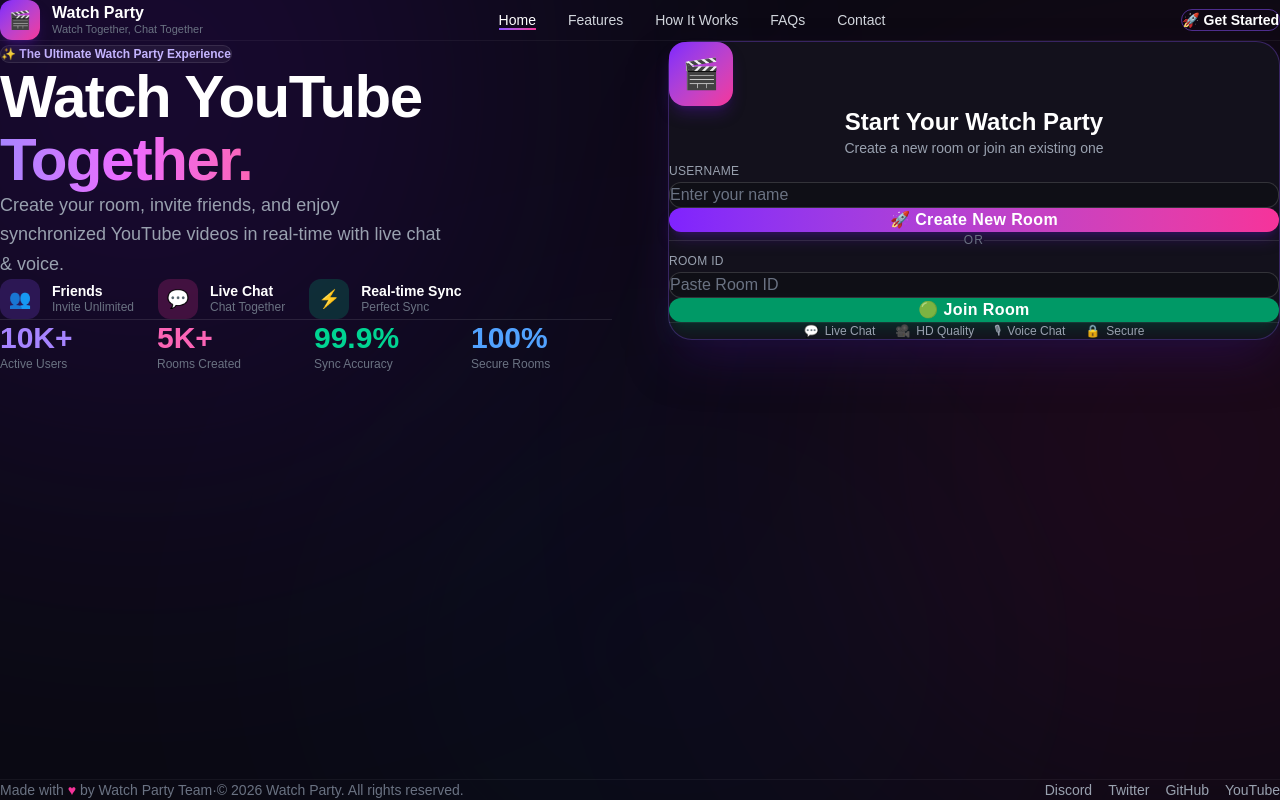
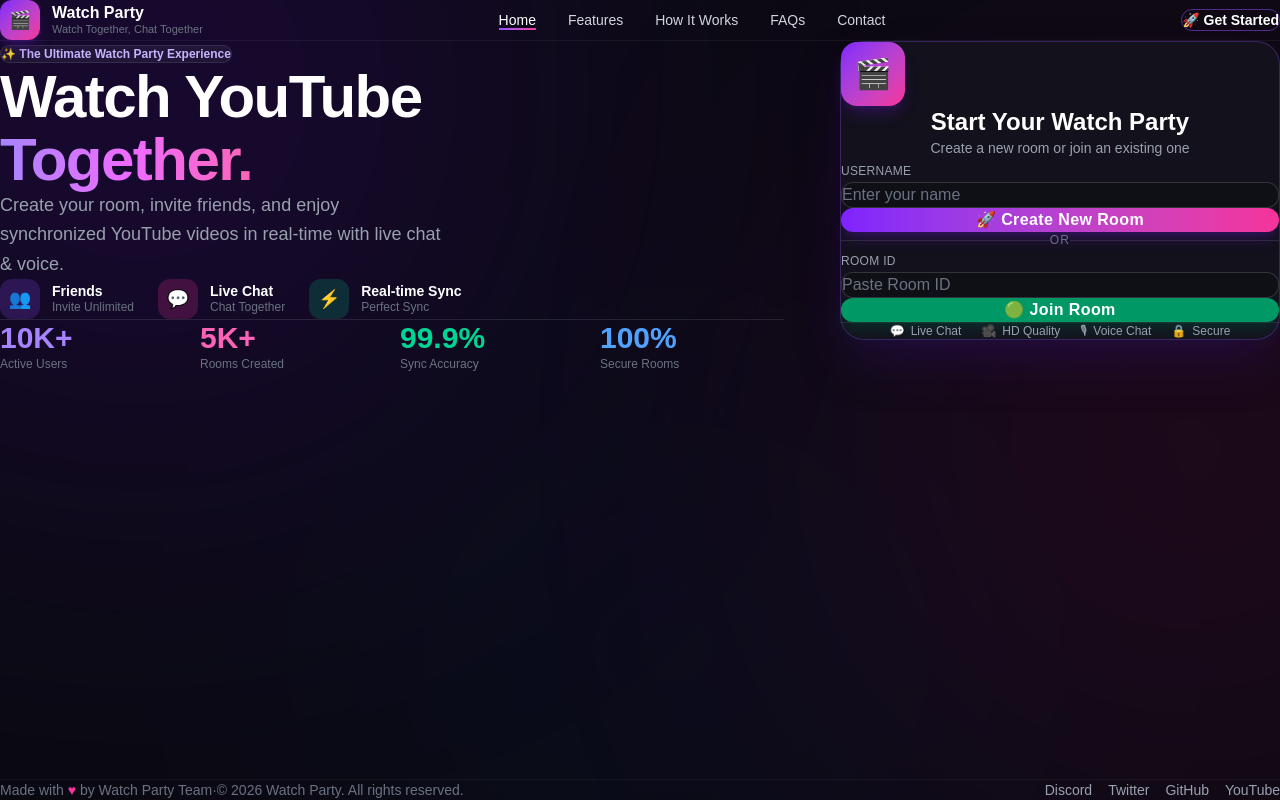
Before and after one commit to Antimakumari06/Watch_Party, a React (Vite) app in the folder client/: page / in a window 1280 px wide. Built offline with nearby package versions, Linux system fonts and the light colour scheme; no server answers.

Commit message:
Fix hero layout centering

```diff
--- a/client/src/pages/Home.tsx
+++ b/client/src/pages/Home.tsx
@@ -29,7 +29,7 @@
   };
 
   return (
-    <div className="relative min-h-screen w-full overflow-hidden bg-[#0a0a12] flex flex-col">
+    <div className="relative min-h-screen w-full overflow-x-hidden bg-[#0a0a12] flex flex-col">
       {/* ===== Background glow ===== */}
       <div className="absolute inset-0 pointer-events-none overflow-hidden">
         <div className="absolute w-[600px] h-[600px] bg-violet-700 rounded-full blur-[200px] opacity-25 -top-52 -left-40" />
@@ -38,9 +38,10 @@
       </div>
 
       {/* ===== Navbar ===== */}
-      <nav className="relative z-20 flex items-center justify-between px-6 sm:px-10 py-5 border-b border-white/5">
+      <nav className="relative z-20 w-full flex justify-center px-6 sm:px-10 py-5 border-b border-white/5">
+        <div className="w-full max-w-7xl flex items-center justify-between">
           <div className="flex items-center gap-3">
-          <div className="w-10 h-10 rounded-xl bg-gradient-to-br from-violet-600 to-pink-500 flex items-center justify-center text-lg shadow-lg shadow-violet-900/40">
+            <div className="w-10 h-10 rounded-xl bg-gradient-to-br from-violet-600 to-pink-500 flex items-center justify-center text-lg shadow-lg shadow-violet-900/40 shrink-0">
               🎬
             </div>
             <div>
@@ -61,16 +62,18 @@
 
           <button
             onClick={createRoom}
-          className="hidden sm:flex items-center gap-2 px-5 py-2.5 rounded-xl border border-violet-500/50 text-white text-sm font-semibold hover:bg-violet-600/20 transition"
+            className="hidden sm:flex items-center gap-2 px-5 py-2.5 rounded-xl border border-violet-500/50 text-white text-sm font-semibold hover:bg-violet-600/20 transition shrink-0"
           >
             🚀 Get Started
           </button>
+        </div>
       </nav>
 
       {/* ===== Hero ===== */}
-      <div className="relative z-10 flex-1 max-w-7xl mx-auto w-full px-6 sm:px-10 py-14 grid lg:grid-cols-2 gap-14 items-start">
+      <div className="relative z-10 flex-1 w-full flex justify-center px-6 sm:px-10 py-14">
+        <div className="w-full max-w-7xl flex flex-col lg:flex-row gap-14 items-start">
           {/* Left column */}
-        <div>
+          <div className="w-full lg:flex-1 min-w-0">
             <span className="inline-block px-4 py-1.5 rounded-full bg-white/5 border border-white/10 text-violet-300 text-xs font-semibold mb-6">
               ✨ The Ultimate Watch Party Experience
             </span>
@@ -104,7 +107,7 @@
           </div>
 
           {/* Right column - form card */}
-        <div id="how" className="relative bg-[#13111c] border border-violet-500/30 rounded-3xl shadow-2xl shadow-violet-950/50 p-8 sm:p-9">
+          <div id="how" className="w-full lg:w-[440px] shrink-0 bg-[#13111c] border border-violet-500/30 rounded-3xl shadow-2xl shadow-violet-950/50 p-8 sm:p-9">
             <div className="text-center">
               <div className="mx-auto w-16 h-16 rounded-2xl bg-gradient-to-br from-violet-600 to-pink-500 flex items-center justify-center text-3xl shadow-lg shadow-violet-900/40 mb-4">
                 🎬
@@ -175,9 +178,11 @@
             </div>
           </div>
         </div>
+      </div>
 
       {/* ===== Footer ===== */}
-      <footer className="relative z-10 border-t border-white/5 px-6 sm:px-10 py-6 flex flex-col sm:flex-row items-center justify-between gap-3 text-gray-500 text-sm">
+      <footer className="relative z-10 w-full flex justify-center border-t border-white/5 px-6 sm:px-10 py-6">
+        <div className="w-full max-w-7xl flex flex-col sm:flex-row items-center justify-between gap-3 text-gray-500 text-sm">
           <p>
             Made with <span className="text-pink-500">♥</span> by Watch Party Team
             <span className="mx-2">·</span>© 2026 Watch Party. All rights reserved.
@@ -188,6 +193,7 @@
             <a href="#" className="hover:text-white transition">GitHub</a>
             <a href="#" className="hover:text-white transition">YouTube</a>
           </div>
+        </div>
       </footer>
     </div>
   );
@@ -196,7 +202,7 @@
 function MiniFeature({ icon, color, title, subtitle }: { icon: string; color: string; title: string; subtitle: string }) {
   return (
     <div className="flex items-center gap-3">
-      <div className={`w-10 h-10 rounded-xl flex items-center justify-center text-lg ${color}`}>{icon}</div>
+      <div className={`w-10 h-10 rounded-xl flex items-center justify-center text-lg shrink-0 ${color}`}>{icon}</div>
       <div>
         <p className="text-white text-sm font-semibold leading-tight">{title}</p>
         <p className="text-gray-500 text-xs leading-tight">{subtitle}</p>
```
Lines whose indentation alone changed are shown as unchanged.
